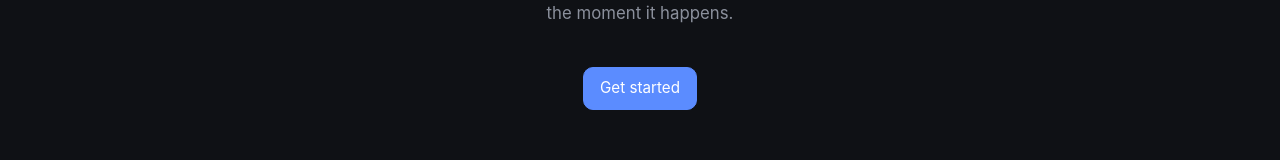
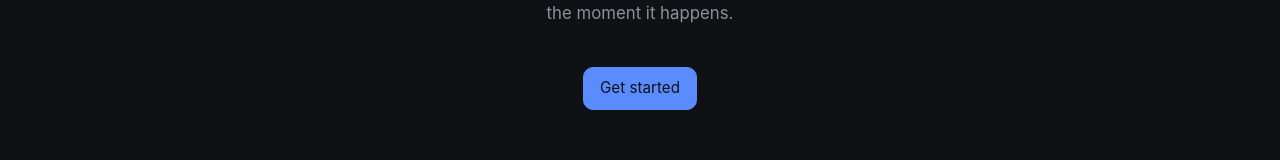
Before and after one commit to kjaisingh/trigger, a React (Vite) app: page / in a window 1280 px wide. Shown: the part 332-492 px from the top of the page. Built offline with nearby package versions, Linux system fonts and the light colour scheme; no server answers.

Commit message:
Fix button-primary text contrast to meet WCAG AA
White-on-accent was 3.16:1 (hover 2.50:1), below the 4.5:1 normal-text
threshold. Dark text on the same background clears 5.97:1 / 7.54:1.

```diff
--- a/src/styles.css
+++ b/src/styles.css
@@ -200,7 +200,7 @@ h3 {
 .button-primary {
   background: var(--accent);
   border-color: var(--accent);
-  color: white;
+  color: var(--bg);
 }
 
 .button-primary:hover {
```
